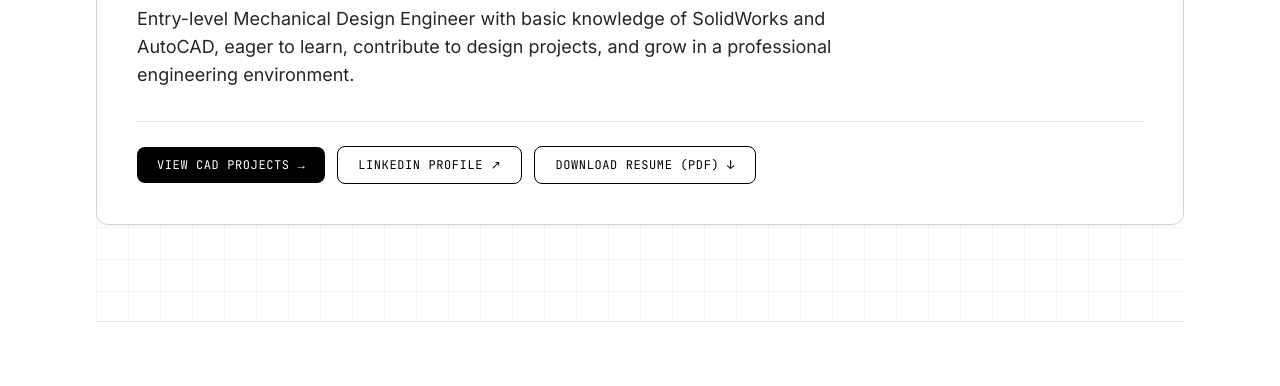
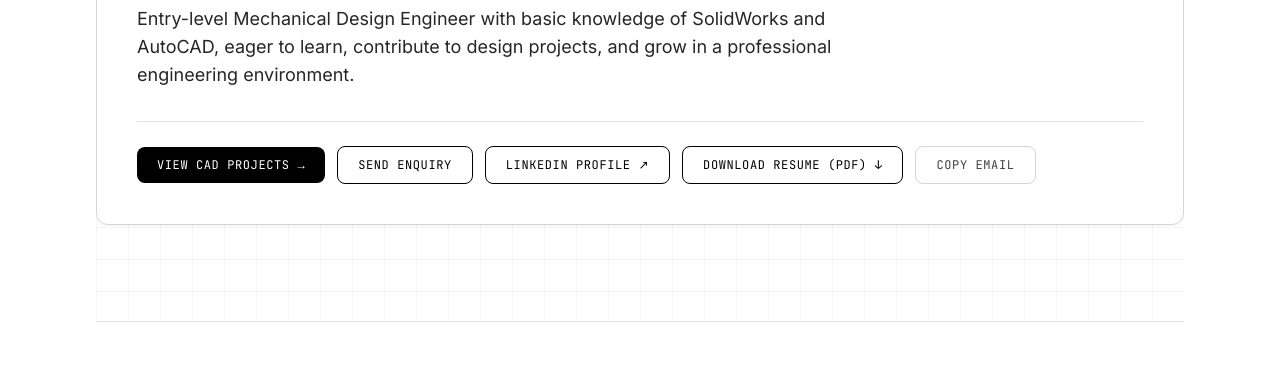
Before and after one commit to Dhanasundar-R/updatedportfolio, a plain HTML site: page index.html in a window 1280 px wide. Shown: the part 414-800 px from the top of the page. Drawn offline with nearby package versions, Linux system fonts and the light colour scheme.

Commit message:
Update index.html

```diff
--- a/index.html
+++ b/index.html
@@ -137,6 +137,12 @@
             View CAD Projects &rarr;
           </a>
           <a
+            href="#contact"
+            class="px-5 py-2.5 rounded-lg border border-black text-black text-xs font-mono uppercase tracking-wider hover:bg-neutral-100 transition"
+          >
+            Send Enquiry
+          </a>
+          <a
             id="hero-linkedin"
             href="https://www.linkedin.com/in/your-linkedin-id"
             target="_blank"
@@ -147,12 +153,17 @@
           </a>
           <a
             id="hero-resume"
-            href="MECHANICAL ENGINEER RESUME - DHANA SUNDAR.pdf"
+            href="DHANA SUNDAR RESUME 2026 NOV.pdf"
             download="DHANASUNDAR_Mechanical_Design_Engineer_Resume.pdf"
             class="px-5 py-2.5 rounded-lg border border-black text-black text-xs font-mono uppercase tracking-wider hover:bg-black hover:text-white transition"
           >
             Download Resume (PDF) &darr;
           </a>
+          <button
+            onclick="copyEmailToClipboard()"
+            class="px-5 py-2.5 rounded-lg border border-neutral-300 text-neutral-700 text-xs font-mono uppercase tracking-wider hover:border-black hover:text-black transition"
+          >
+            Copy Email
           </button>
         </div>
       </div>
@@ -244,7 +255,7 @@
           <h2 class="text-3xl sm:text-4xl font-extrabold tracking-tight uppercase mt-1">Contact &amp; Enquiry</h2>
         </div>
         <p class="font-mono text-xs uppercase tracking-wider text-neutral-600">
-         SIVAGANGAI, TAMIL NADU
+          DIRECT RESPONSE CHANNEL // SIVAGANGAI, TAMIL NADU
         </p>
       </div>
 
@@ -329,6 +340,7 @@
                 id="enquiry-type"
                 class="w-full px-4 py-3 rounded-lg border border-neutral-300 bg-neutral-50 text-sm text-black focus:outline-none focus:border-black focus:bg-white transition"
               >
+                <option value="Job Opportunity / Recruitment">Job Opportunity / Recruitment</option>
                 <option value="Mechanical Design / CAD Project">Mechanical Design / CAD Project</option>
                 <option value="Internship / Mentorship">Internship / Mentorship</option>
                 <option value="General Enquiry">General Enquiry</option>
@@ -472,7 +484,7 @@
         email: "dhanasundar01@gmail.com",
         linkedinUrl: "https://www.linkedin.com/in/your-linkedin-id",
         linkedinLabel: "linkedin.com/in/your-linkedin-id",
-        resumeFile: "MECHANICAL ENGINEER RESUME - DHANA SUNDAR.pdf",
+        resumeFile: "DHANA SUNDAR RESUME 2026 NOV.pdf",
         resumeDownloadName: "DHANASUNDAR_Mechanical_Design_Engineer_Resume.pdf",
       },
 
@@ -611,7 +623,7 @@
       // Wire PDF Resume Links
       const resumeFile = PORTFOLIO_DATA.contact.resumeFile;
       const resumeDownloadName = PORTFOLIO_DATA.contact.resumeDownloadName;
-      ["nav-resume", "hero-resume"].forEach((id) => {
+      ["nav-resume", "mobile-resume", "hero-resume"].forEach((id) => {
         const el = document.getElementById(id);
         if (el) el.href = resumeFile;
       });
```
